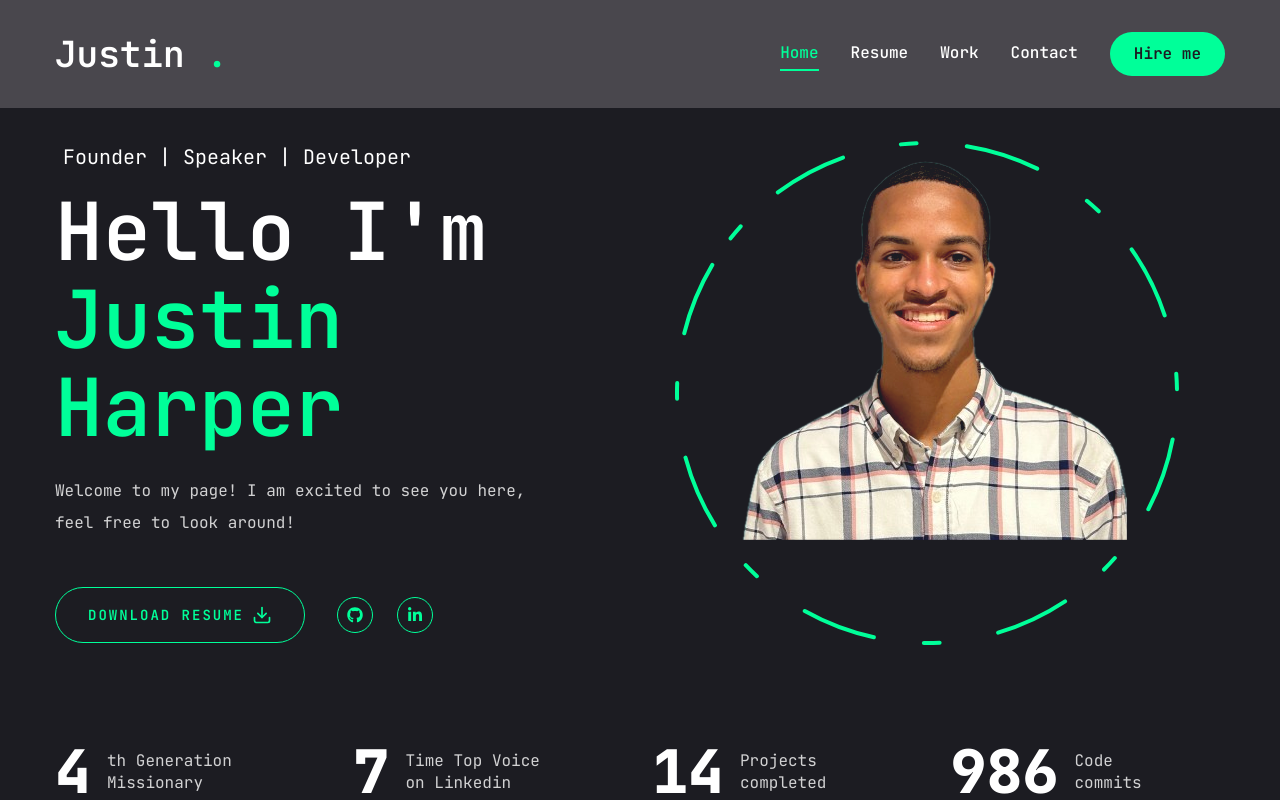
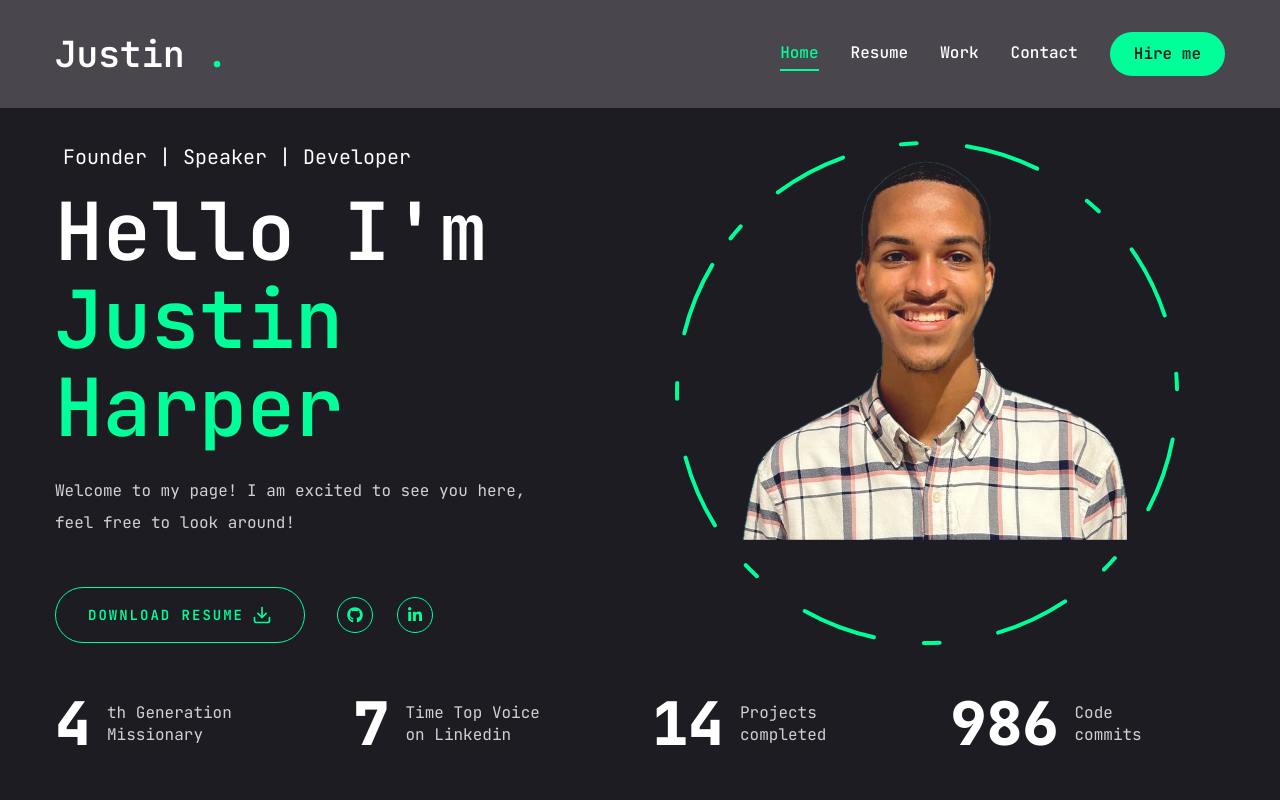
Before and after one commit to JustinhSE/portfolio, a Next.js app: page / in a window 1280 px wide. Built offline with nearby package versions, Linux system fonts and the light colour scheme.

Commit message:
Update page.js

```diff
--- a/app/page.js
+++ b/app/page.js
@@ -9,7 +9,7 @@ const Home = () => {
   return (
     <section className="h-full">
       <div className="container mx-auto h-full">
-        <div className="flex flex-col xl:flex-row items-center justify-between xl:pt-8 xl:pb-24">
+        <div className="flex flex-col xl:flex-row items-center justify-between xl:pt-8 xl:pb-12">
           {/* text */}
           <div className="text-center xl:text-left order-2 xl:order-none">
             <span className="text-xl ml-2"> Founder | Speaker | Developer</span>
```
